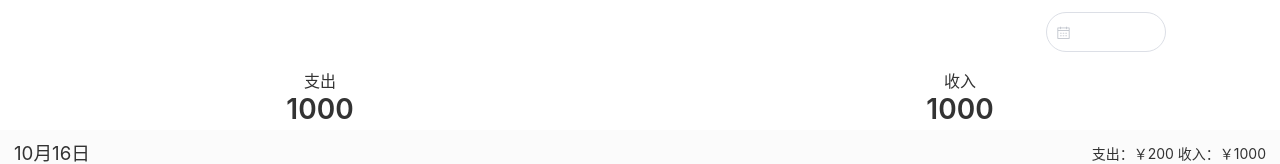
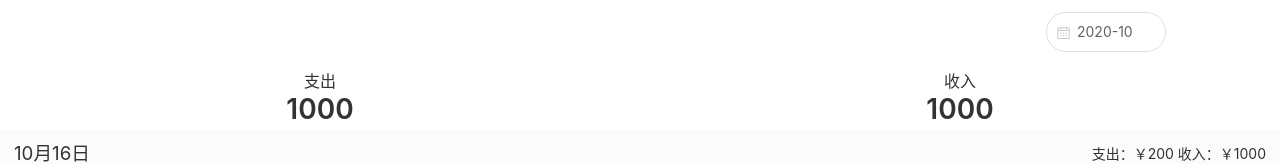
Before and after one commit to ChiLi2000/keep-accounts, a Vue app: page /#/detail in a window 1280 px wide. Shown: the top 164 px of the page. Built offline with nearby package versions, Linux system fonts and the light colour scheme.

Commit message:
'解决了3个页面时间组件'

```diff
--- a/src/components/Date.vue
+++ b/src/components/Date.vue
@@ -5,7 +5,7 @@
         v-model="dateValue"
         :type="type"
         :placeholder="placeholder"
-        format="MM-dd">
+        :format="format">
     </el-date-picker>
   </div>
 </template>
@@ -17,11 +17,11 @@ import {Component, Prop, Watch} from "vue-property-decorator";
 @Component
 export default class Date extends Vue {
   @Prop(String) classPrefix?: string;
+  @Prop() value!: string;
+  dateValue = this.value;
+  @Prop() type!: string;
   @Prop() placeholder?: string;
-  @Prop() type!: string;
-  @Prop() value!: string;
-
-  dateValue = this.value;
+  @Prop() format!: string;
 
 
 }
--- a/src/views/Account.vue
+++ b/src/views/Account.vue
@@ -8,7 +8,7 @@
       </div>
       <div class="smart">
         <Tabs :data-source="recordTypeList" :value.sync="type" class-prefix="tabs"/>
-        <Date  :value.sync= "time" :placeholder="placeholder" type="date" class-prefix="date"/>
+        <Date  :value.sync= "time" :placeholder="placeholder" type="date" format="MM-dd" class-prefix="date"/>
       </div>
     </div>
     <div class="account-center">
--- a/src/views/Detail.vue
+++ b/src/views/Detail.vue
@@ -1,7 +1,7 @@
 <template>
   <div class="outer">
     <div class="detail-top">
-      <Date class-prefix="date"/>
+      <Date :value.sync= "time" :placeholder="placeholder" type="month" format="yyyy-MM"  class-prefix="date"/>
       <Tabs :data-source="recordTypeList"  class-prefix="tabs">
         <span>1000</span>
       </Tabs>
@@ -52,9 +52,12 @@
 import Vue from 'vue'
 import {Component} from "vue-property-decorator";
 import recordTypeList from "@/constants/recordTypeList";
+import dayjs from "dayjs";
 @Component
 export default class Detail extends Vue{
   recordTypeList = recordTypeList;
+  time = new Date().toISOString()
+  placeholder = dayjs(new Date().toISOString()).format("YYYY-MM")
 }
 </script>
 
--- a/src/views/Statistics.vue
+++ b/src/views/Statistics.vue
@@ -1,7 +1,7 @@
 <template>
   <div class="outer">
     <div class="statistics-top">
-      <Date/>
+      <Date :value.sync= "time" :placeholder="placeholder" type="month" format="yyyy-MM"  class-prefix="date"/>
       <Tabs :data-source="recordTypeList" :value.sync="type" class-prefix="tabs">
         <span class="additional">1000</span>
       </Tabs>
@@ -37,10 +37,13 @@
 import Vue from 'vue'
 import {Component} from "vue-property-decorator";
 import recordTypeList from "@/constants/recordTypeList";
+import dayjs from "dayjs";
 @Component
 export default class Statistics extends Vue{
   recordTypeList = recordTypeList;
   type = "-";
+  time = new Date().toISOString()
+  placeholder = dayjs(new Date().toISOString()).format("YYYY-MM")
 }
 </script>
 
```
